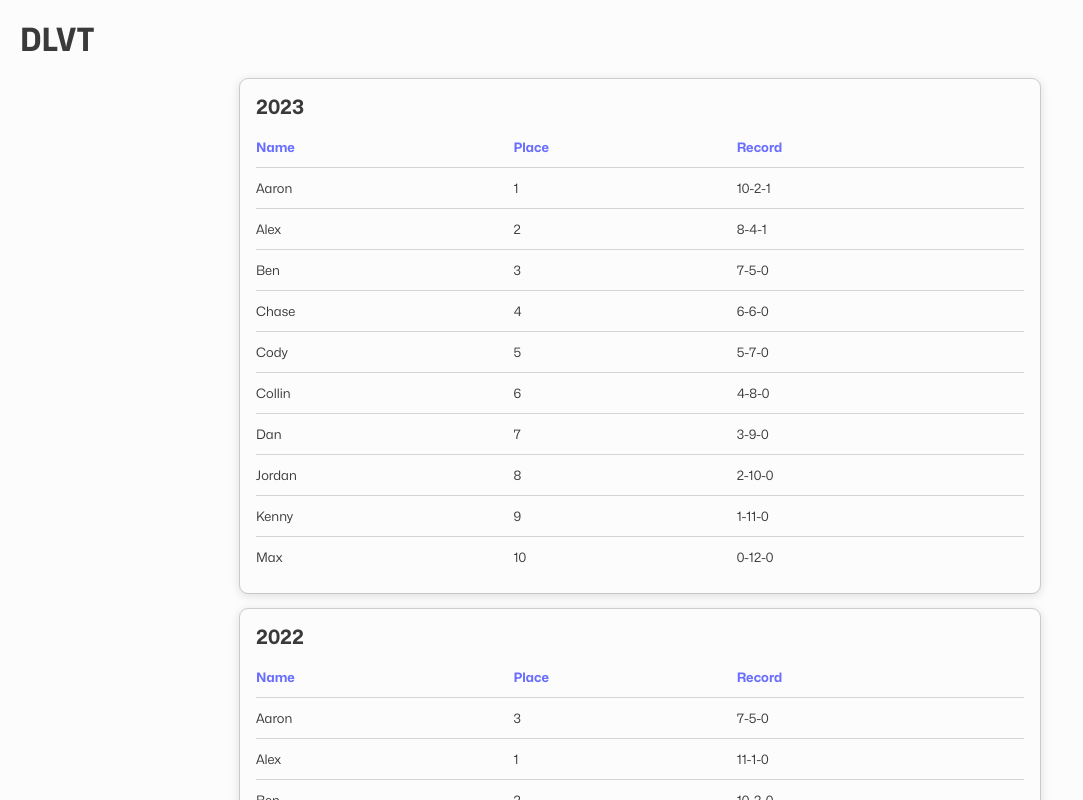
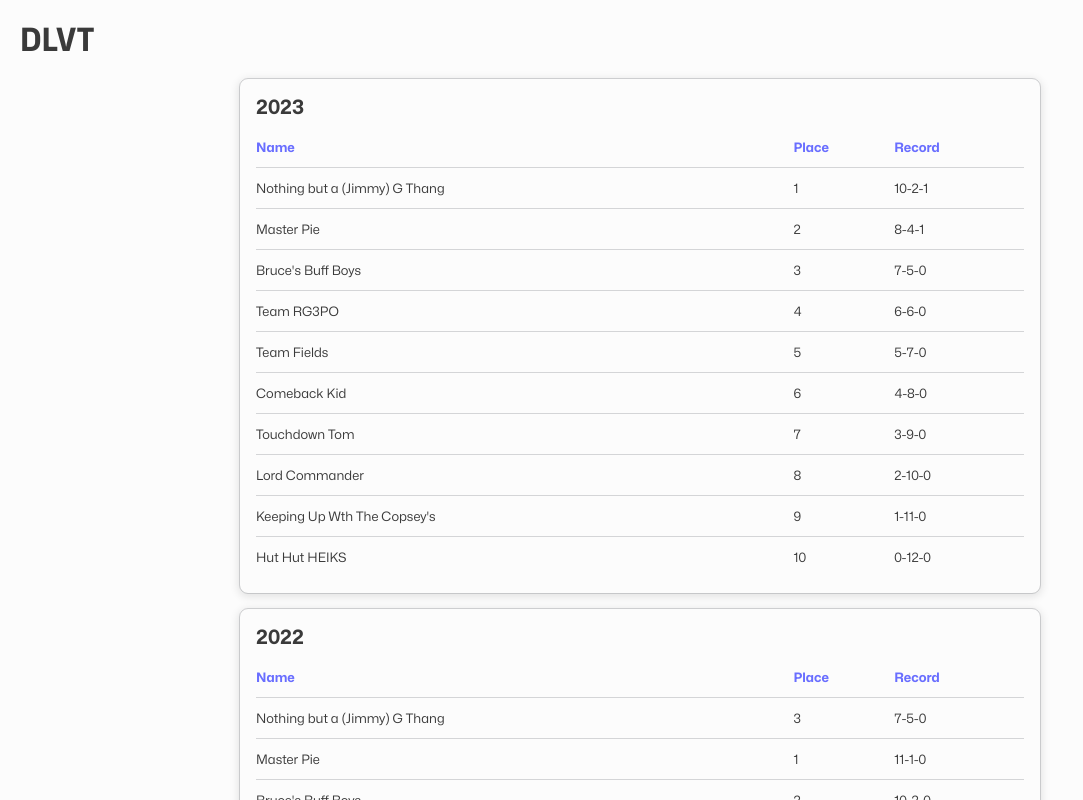
Before and after one commit to jordanwilliams/fantasy-football, a Next.js app: page /seasons in a window 1280 px wide. Shown: the top 800 px of the page, without its empty margins (0-1083 px from the left). Built offline with nearby package versions, Linux system fonts and the light colour scheme.

Commit message:
Use team name instead of first name

```diff
--- a/components/season.tsx
+++ b/components/season.tsx
@@ -33,7 +33,7 @@ export function Season({ season }: SeasonProps) {
 					</TableRow>
 				</TableHead>
 				<TableBody>
-					{members.map(({ firstName, id }) => {
+					{members.map(({ id, teamName }) => {
 						const {
 							place,
 							record: { wins, losses, ties },
@@ -41,7 +41,7 @@ export function Season({ season }: SeasonProps) {
 
 						return (
 							<TableRow key={id}>
-								<TableCell>{firstName}</TableCell>
+								<TableCell>{teamName}</TableCell>
 								<TableCell>{place}</TableCell>
 								<TableCell>{`${wins}-${losses}-${ties}`}</TableCell>
 							</TableRow>
--- a/data/members.ts
+++ b/data/members.ts
@@ -4,51 +4,61 @@ export const members = [
 		firstName: 'Aaron',
 		lastName: 'Mack',
 		id: 'aaron-mack',
+		teamName: 'Nothing but a (Jimmy) G Thang',
 	},
 	{
 		firstName: 'Alex',
 		lastName: 'Piering',
 		id: 'alex-piering',
+		teamName: 'Master Pie',
 	},
 	{
 		firstName: 'Ben',
 		lastName: 'Johnson',
 		id: 'ben-johnson',
+		teamName: "Bruce's Buff Boys",
 	},
 	{
 		firstName: 'Chase',
 		lastName: 'Pritchett',
 		id: 'chase-pritchett',
+		teamName: 'Team RG3PO',
 	},
 	{
 		firstName: 'Cody',
 		lastName: 'Fields',
 		id: 'cody-fields',
+		teamName: 'Team Fields',
 	},
 	{
 		firstName: 'Collin',
 		lastName: 'Barrett',
 		id: 'collin-barrett',
+		teamName: 'Comeback Kid',
 	},
 	{
 		firstName: 'Dan',
 		lastName: 'Eckman',
 		id: 'dan-eckman',
+		teamName: 'Touchdown Tom',
 	},
 	{
 		firstName: 'Jordan',
 		lastName: 'Williams',
 		id: 'jordan-williams',
+		teamName: 'Lord Commander',
 	},
 	{
 		firstName: 'Kenny',
 		lastName: 'Copsey',
 		id: 'kenny-copsey',
+		teamName: "Keeping Up Wth The Copsey's",
 	},
 	{
 		firstName: 'Max',
 		lastName: 'Houston',
 		id: 'max-houston',
+		teamName: 'Hut Hut HEIKS',
 	},
 ] as const;
 
```
